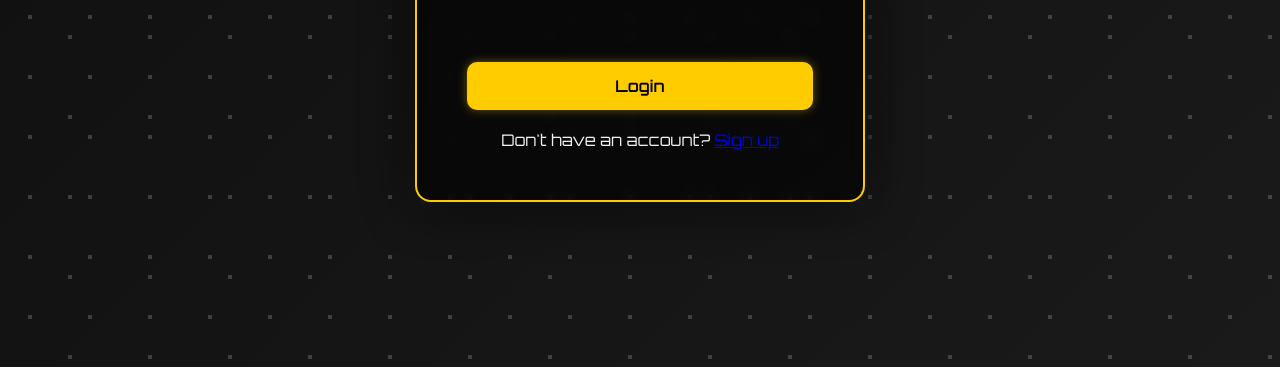
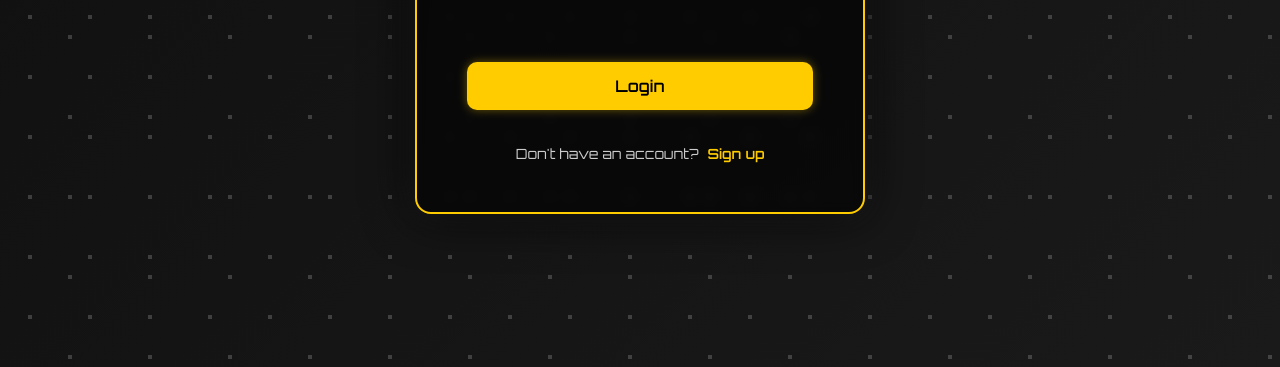
Before and after one commit to Watsav0207/Language-translator, a website: page front-end/login.html in a window 1280 px wide. Shown: the part 433-800 px from the top of the page. Drawn offline with Linux system fonts and the light colour scheme.

Commit message:
Update styles.css
added styling for signup option

```diff
--- a/front-end/styles.css
+++ b/front-end/styles.css
@@ -328,3 +328,38 @@ button:hover {
         font-size: 22px;
     }
 }
+
+.signup-redirect {
+    margin-top: 15px;
+    font-size: 14px;
+    color: rgba(255, 255, 255, 0.6);
+    text-align: center;
+}
+
+.signup-redirect a {
+    color: #ffcc00;
+    text-decoration: none;
+    font-weight: 600;
+    transition: color 0.3s ease;
+}
+
+.signup-redirect a:hover {
+    color: #ffe066;
+}
+
+.signup-redirect {
+    margin-top: 15px;
+    font-size: 14px;
+    color: #ccc;
+}
+
+.signup-redirect a {
+    color: #ffcc00;
+    text-decoration: none;
+    margin-left: 5px;
+    font-weight: 600;
+}
+
+.signup-redirect a:hover {
+    text-decoration: underline;
+}
```
